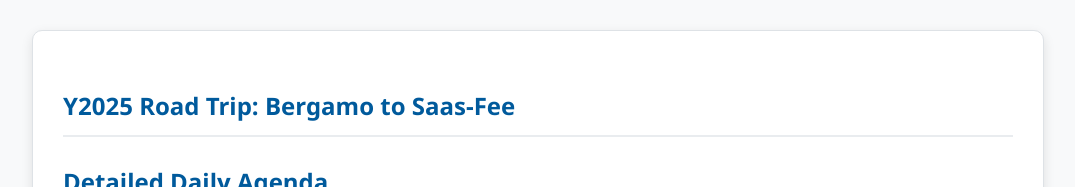
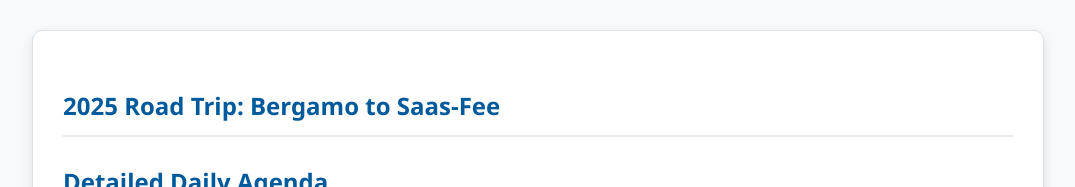
Before and after one commit to thinkingarch/ItalyRoadTrip2025, a plain HTML site: page index.html in a window 1280 px wide. Shown: the top 187 px of the page, without its empty margins (102-1177 px from the left). Drawn offline with Linux system fonts and the light colour scheme.

Commit message:
Update index.html

```diff
--- a/index.html
+++ b/index.html
@@ -239,7 +239,7 @@
 </head>
 <body>
     <div class="container">
-        <h2>Y2025 Road Trip: Bergamo to Saas-Fee</h2>
+        <h2>2025 Road Trip: Bergamo to Saas-Fee</h2>
 
         <h2>Detailed Daily Agenda</h2>
 
```
